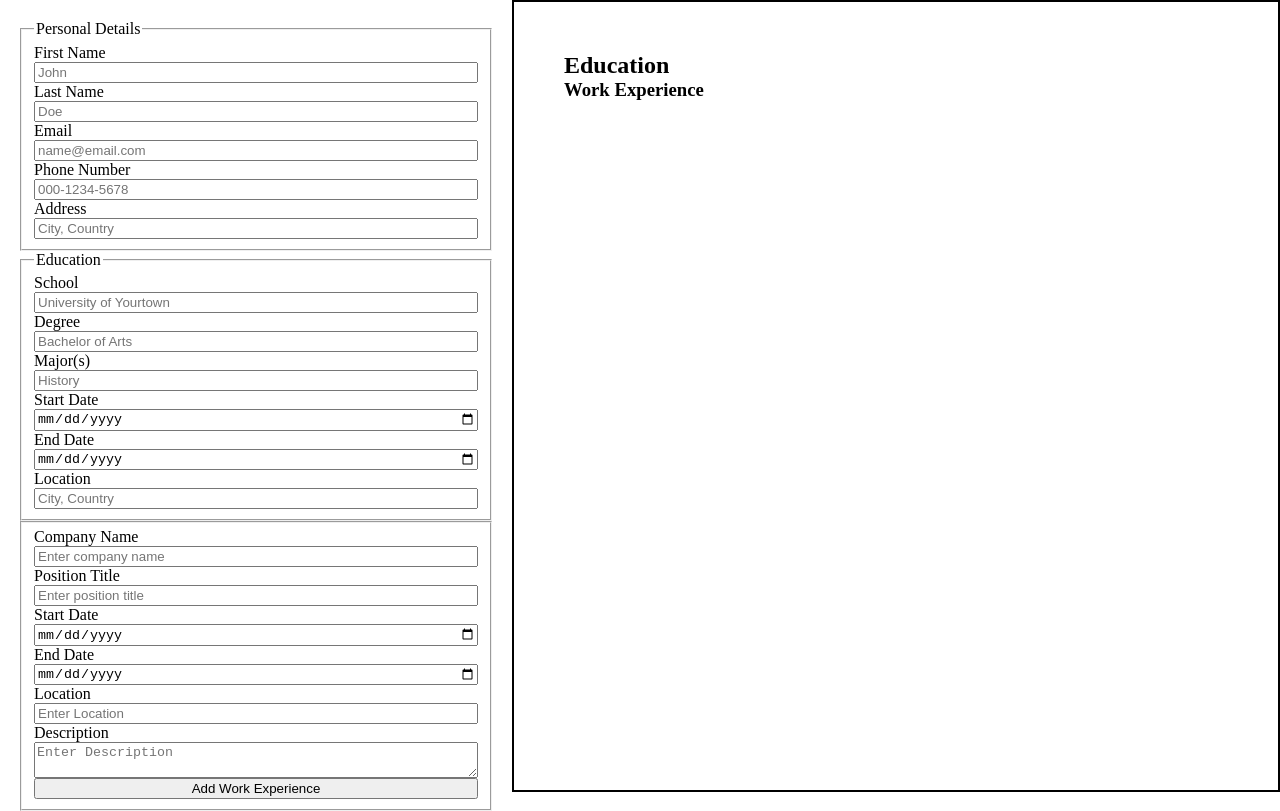
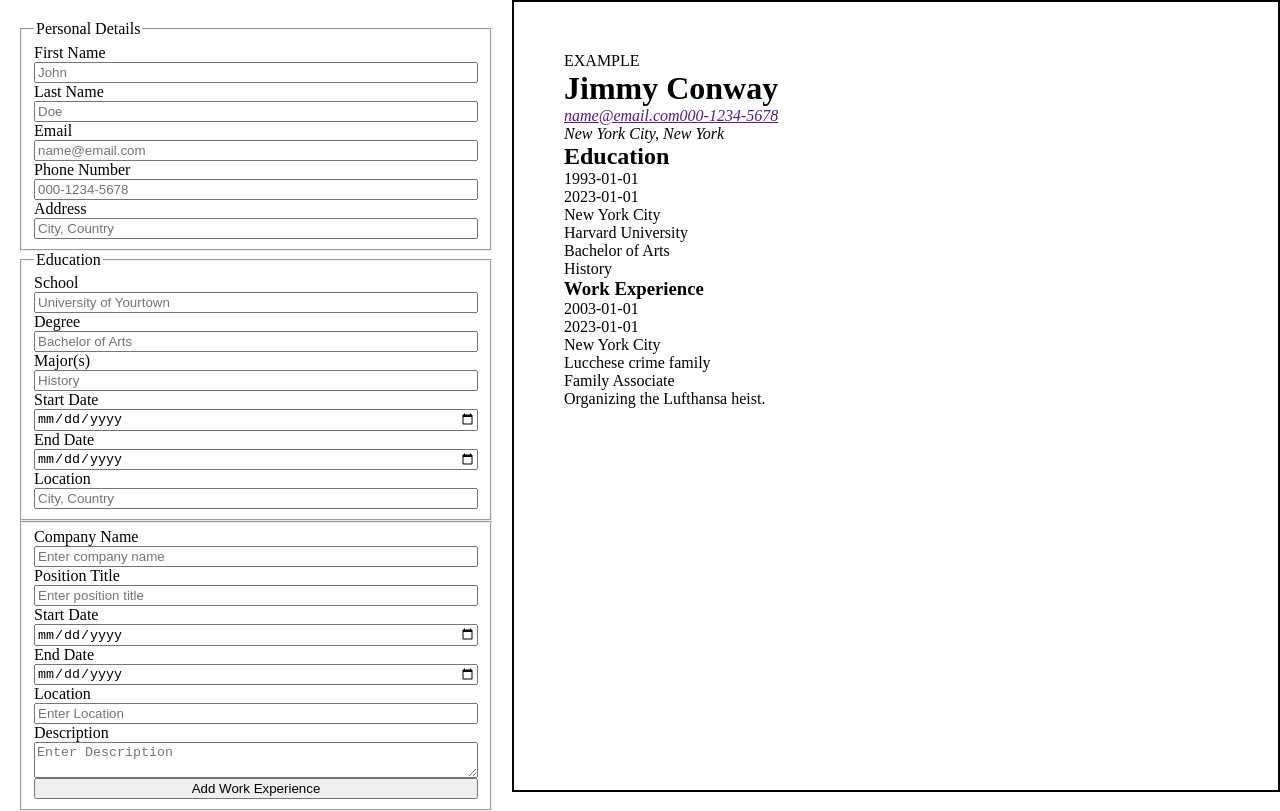
Before and after one commit to AndrewJamesC/cv-application, a React (Vite) app: page / in a window 1280 px wide. Built offline with nearby package versions, Linux system fonts and the light colour scheme.

Commit message:
Add placeholder information on the CV

```diff
--- a/src/PreviewCv.jsx
+++ b/src/PreviewCv.jsx
@@ -7,27 +7,28 @@ export default function PreviewCv(props) {
   return (
     <div className="cv-container">
       <header>
+        {!firstName && <p className="example">EXAMPLE</p>}
         <h1>
-          {firstName} {lastName}
+          {firstName ? firstName : "Jimmy"} {lastName ? lastName : "Conway"}
         </h1>
         <address>
-          <a href={email}>{email}</a>
-          <a href={phoneNum}>{phoneNum}</a>
-          <p>{address}</p>
+          <a href={email}>{email ? email : "name@email.com"}</a>
+          <a href={phoneNum}>{phoneNum ? phoneNum : "000-1234-5678"}</a>
+          <p>{address ? address : "New York City, New York"}</p>
         </address>
       </header>
       <main>
         <section>
           <h2>Education</h2>
           <div className="education-info-container">
-            <p>{startDate}</p>
-            <p>{endDate}</p>
-            <p>{location}</p>
+            <p>{startDate ? startDate : "1993-01-01"}</p>
+            <p>{endDate ? endDate : "2023-01-01"}</p>
+            <p>{location ? location : "New York City"}</p>
           </div>
           <div className="degree-container">
-            <p>{school}</p>
-            <p>{degree}</p>
-            <p>{major}</p>
+            <p>{school ? school : "Harvard University"}</p>
+            <p>{degree ? degree : "Bachelor of Arts"}</p>
+            <p>{major ? major : "History"}</p>
           </div>
         </section>
         <section>
@@ -36,14 +37,22 @@ export default function PreviewCv(props) {
               <div key={job.id}>
                 <h3>Work Experience</h3>
                 <div className="work-info-container">
-                  <p>{job.start}</p>
-                  <p>{job.end}</p>
-                  <p>{job.location}</p>
+                  <p>{job.start ? job.start : "2003-01-01"}</p>
+                  <p>{job.end ? job.end : "2023-01-01"}</p>
+                  <p>{job.location ? job.location : "New York City"}</p>
                 </div>
                 <div className="work-details-container">
-                  <p>{job.companyName}</p>
-                  <p>{job.title}</p>
-                  <p>{job.description}</p>
+                  <p>
+                    {job.companyName
+                      ? job.companyName
+                      : "Lucchese crime family"}
+                  </p>
+                  <p>{job.title ? job.title : "Family Associate"}</p>
+                  <p>
+                    {job.description
+                      ? job.description
+                      : "Organizing the Lufthansa heist."}
+                  </p>
                 </div>
               </div>
             );
```
